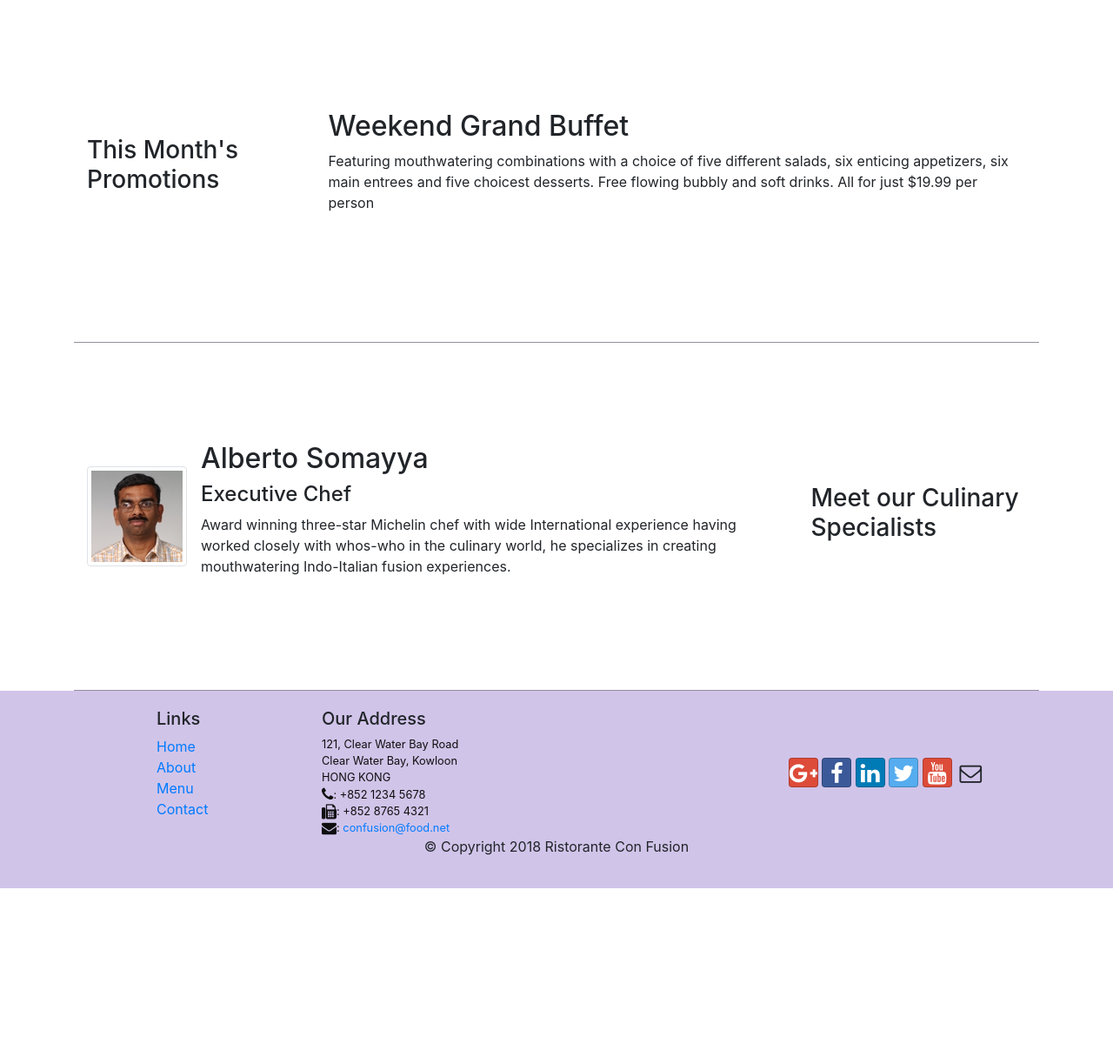
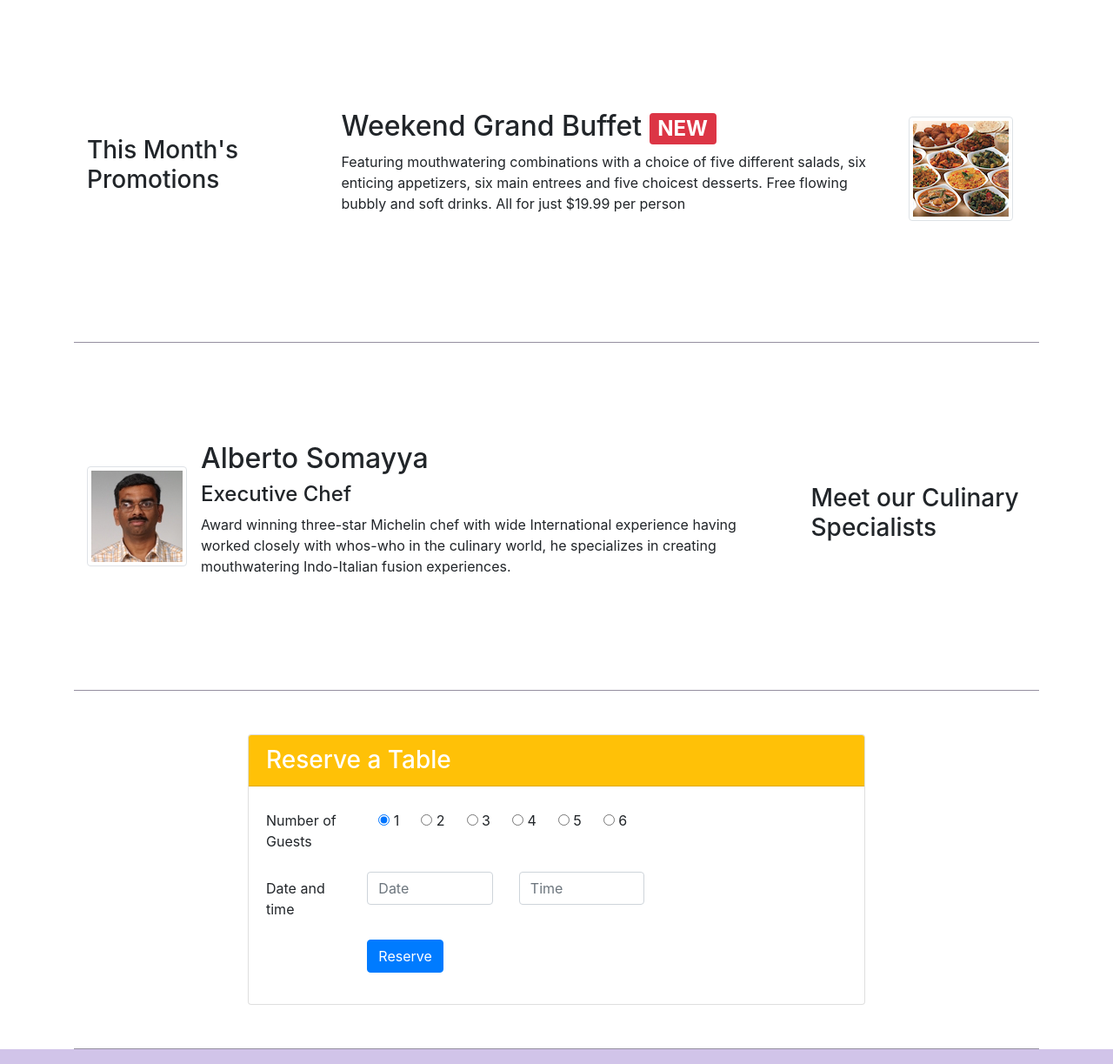
Before and after one commit to dipeshb1/bootstrap-course, a website: page index.html in a window 1280 px wide. Shown: the part 740-1963 px from the top of the page at 87% size. Before the commit the page ends 1761 px from the top, so only its background shows below. Drawn offline with nearby package versions, Linux system fonts and the light colour scheme.

Commit message:
Assignment 2

```diff
--- a/index.html
+++ b/index.html
@@ -30,15 +30,16 @@
            </div>
         </div>
     </nav>
-    <header  class="jumbotron row-header">
+    <header class="jumbotron">
         <div class="container">
-            <div class="row">
+            <div class="row row-header">
                 <div class="col-12 col-sm-6">
                     <h1>Ristorante con Fusion</h1>
                     <p>We take inspiration from the World's best cuisines, and create a unique fusion experience. Our lipsmacking creations will tickle your culinary senses!</p>
                 </div>
-                <div class="col-12 col-sm align-self-center">
+                <div class="col col-sm align-self-center" style="text-align: center;">
                     <img src="img/logo.png" class="img-fluid">
+                    <a class="offset-2 btn btn-warning" href="#reservationForm" role="button">Reserve Table</a>
                 </div>
             </div>
         </div>
@@ -66,12 +67,23 @@
 
 
         <div class="row row-content align-items-center">
+
             <div class="col-12 col-sm-4 col-md-3">
                 <h3>This Month's Promotions</h3>
             </div>
             <div class="col col-sm col-md">
-                <h2>Weekend Grand Buffet</h2>
-                <p>Featuring mouthwatering combinations with a choice of five different salads, six enticing appetizers, six main entrees and five choicest desserts. Free flowing bubbly and soft drinks. All for just $19.99 per person </p>
+             <div class="col col-sm order-sm-first col-md">
+                <div class="media">
+                    <div class="media-body">
+                        <h2 class="mt-0">Weekend Grand Buffet <span class="badge badge-danger">NEW</span></h2>
+                        <p class="d-none d-sm-block">Featuring mouthwatering combinations with a choice of five different salads,
+                            six enticing appetizers, six main entrees and five choicest desserts.
+                             Free flowing bubbly and soft drinks. All for just $19.99 per person </p>
+                    </div>
+                    <img class="d-flex ml-3 img-thumbnail align-self-center"
+                            src="img/buffet.png" alt="Uthappizza">
+                </div>
+            </div>
             </div>
         </div>
 
@@ -95,6 +107,57 @@
                 </div>
             </div>
         </div>
+        <div id="reservationForm" class="row row-content align-items-center">
+            <div class="col-12 offset-0 col-md-8 offset-md-2">
+            <div class="card">
+                <h3 class="card-header bg-warning text-white">Reserve a Table</h3>
+                <div class="card-body">
+                    <form>
+                        <div class="form-group row">
+                            <label for="firstname" class="col-md-2 col-form-label">Number of Guests </label>
+                            <div class="col-md-10">
+                                <div class="btn-group" data-toggle="buttons">
+                                    <label class="btn active">
+                                        <input type="radio" name="guest" value="1" autocomplete="off" checked> 1
+                                    </label>
+                                    <label class="btn">
+                                        <input type="radio" name="guest" value="2" autocomplete="off"> 2
+                                    </label>
+                                    <label class="btn">
+                                        <input type="radio" name="guest" value="3" autocomplete="off"> 3
+                                    </label>
+                                    <label class="btn">
+                                        <input type="radio" name="guest" value="4" autocomplete="off"> 4
+                                    </label>
+                                    <label class="btn">
+                                        <input type="radio" name="guest" value="5" autocomplete="off"> 5
+                                    </label>
+                                    <label class="btn">
+                                        <input type="radio" name="guest" value="6" autocomplete="off"> 6
+                                    </label>
+                                </div>
+                            </div>
+                        </div>
+                        <div class="form-group row">
+                            <label for="date_time" class="col-md-2 col-form-label">Date and time</label>
+                            <div class="col-5 col-md-3">
+                                <input type="tel" class="form-control" id="date" name="date" placeholder="Date">
+                            </div>
+                            <div class="col-7 col-md-3">
+                                <input type="tel" class="form-control" id="time" name="time" placeholder="Time">
+                            </div>
+                        </div>
+                        <div class="form-group row">
+                            <div class="offset-md-2 col-md-10">
+                                <button type="submit" class="btn btn-primary">Reserve</button>
+                            </div>
+                        </div>
+                    </form>
+                </div>
+            </div>
+        </div>
+        </div>
+
     </div>
 
     <footer class="footer">
```
